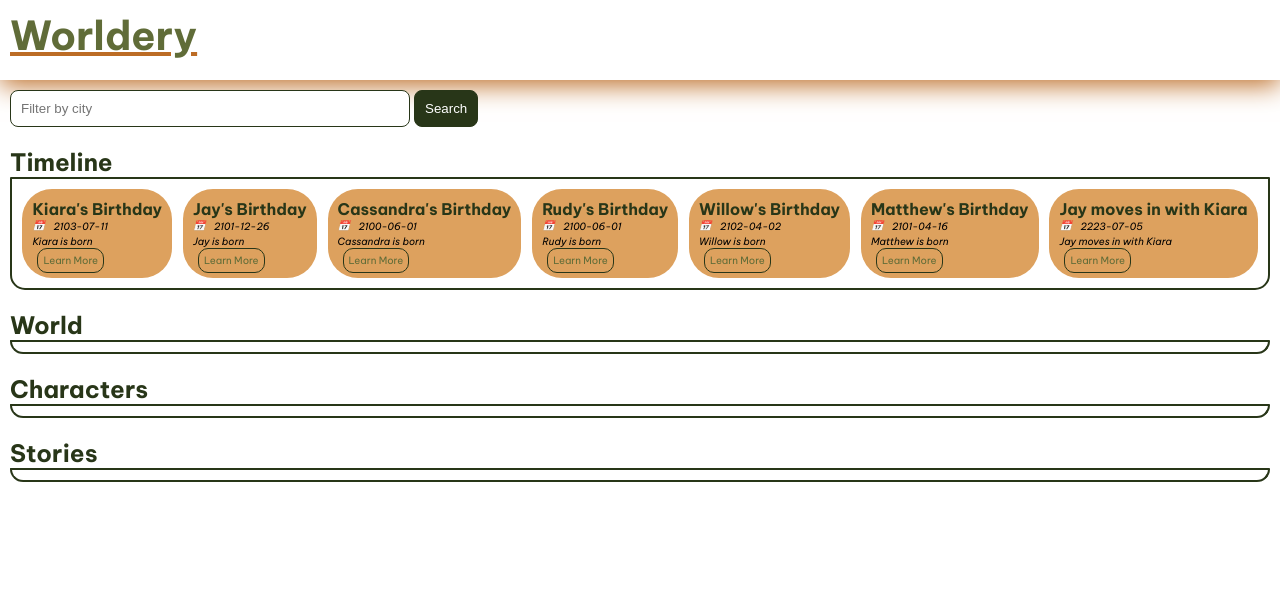
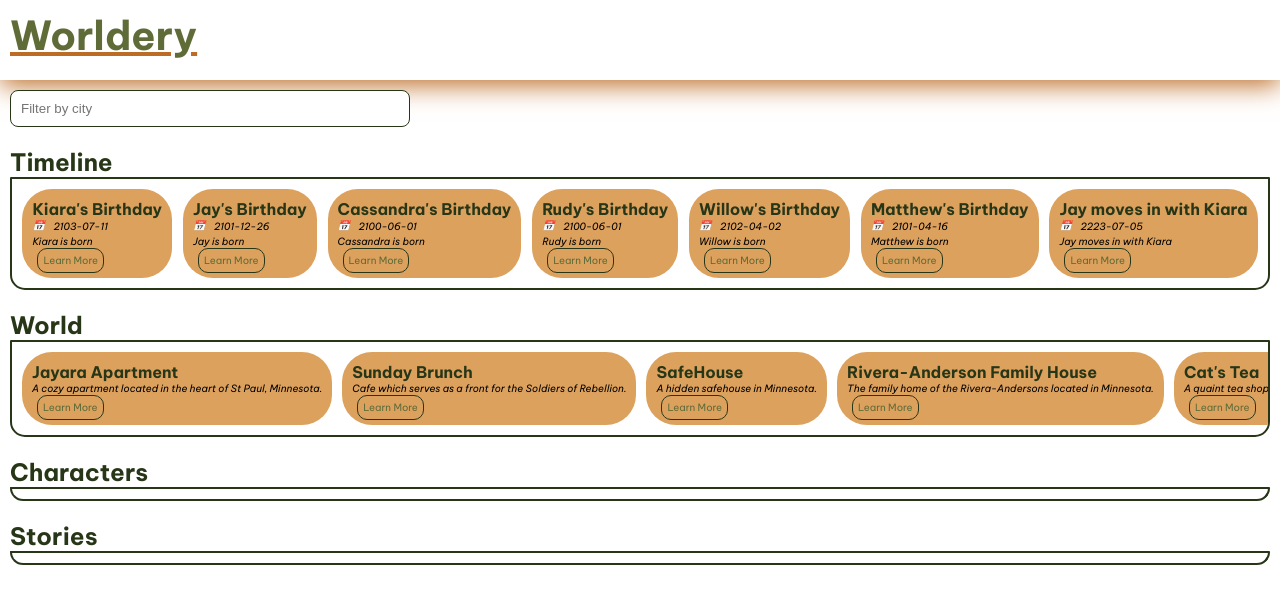
Before and after one commit to kandriam/worldery, an Angular app: page / in a window 1280 px wide. Shown: the top 604 px of the page. Built offline with nearby package versions, Linux system fonts and the light colour scheme; data requests are answered from the project's data file.

Commit message:
World/Locations added
Details not yet added

```diff
--- a/db.json
+++ b/db.json
@@ -128,5 +128,73 @@
         "Jayara"
       ]
     }
+  ],
+  "worldlocations": [
+    {
+      "id": "1",
+      "name": "Jayara Apartment",
+      "description": "A cozy apartment located in the heart of St Paul, Minnesota.",
+      "characters": [
+        "Kiara Ravao",
+        "Judy Han"
+      ],
+      "stories": [
+        "Fire & Ice"
+      ],
+      "tags": []
+    },
+    {
+      "id": "2",
+      "name": "Sunday Brunch",
+      "description": "Cafe which serves as a front for the Soldiers of Rebellion.",
+      "characters": [
+        "Rudy Edwards",
+        "Cassandra Edwards",
+        "Judy Han"
+      ],
+      "stories": [
+        "Fire & Ice"
+      ],
+      "tags": ["cafe", "food", "Soldiers of Rebellion"]
+    },
+    {
+      "id": "3",
+      "name": "SafeHouse",
+      "description": "A hidden safehouse in Minnesota.",
+      "characters": [
+        "Cassandra Edwards",
+        "Judy Han",
+        "William Hardin"
+      ],
+      "stories": [
+        "Fire & Ice"
+      ],
+      "tags": ["Soldiers of Rebellion"]
+    },
+    {
+      "id": "4",
+      "name": "Rivera-Anderson Family House",
+      "description": "The family home of the Rivera-Andersons located in Minnesota.",
+      "characters": [
+        "Willow Rivera-Anderson",
+        "Matthew Rivera-Anderson"
+      ],
+      "stories": [
+        "Fire & Ice"
+      ],
+      "tags": []
+    },
+    {
+      "id": "5",
+      "name": "Cat's Tea",
+      "description": "A quaint tea shop owned by the Deng family.",
+      "characters": [
+        "Leo Deng"
+      ],
+      "stories": [
+        "Fire & Ice"
+      ],
+      "tags": ["tea"]
+    }
   ]
 }
--- a/src/app/home/home.ts
+++ b/src/app/home/home.ts
@@ -3,14 +3,18 @@ import {WorldEvent} from '../word-event/world-event';
 import {WorldEventInfo} from '../worldevent';
 import {WorldEventService} from '../services/world-event.service';
 
+import { WorldLocation } from "../world-location/world-location";
+import { WorldLocationInfo } from '../worldlocation';
+import { WorldLocationService } from '../services/world-location.service';
+
 @Component({
   selector: 'app-home',
-  imports: [WorldEvent],
+  imports: [WorldEvent, WorldLocation],
   template: `
     <section>
       <form>
-        <input type="text" placeholder="Filter by city" #filter />
-        <button class="primary" type="button" (click)="filterResults(filter.value)">Search</button>
+        <input type="text" placeholder="Filter by city" #filter (change)="filterResults(filter.value)"/>
+        <!-- <button class="primary" type="button" (click)="filterResults(filter.value)">Search</button> -->
       </form>
     </section>
     <div class="home-row-title">
@@ -26,7 +30,9 @@ import {WorldEventService} from '../services/world-event.service';
       <h2>World</h2>
     </div>
     <div class="home-row">
-      <!-- World components would go here -->
+      @for(worldLocation of filteredLocationList; track $index) {
+        <app-world-location [worldLocation]="worldLocation"></app-world-location>
+      }
     </div>
 
     <div class="home-row-title">
@@ -49,9 +55,12 @@ import {WorldEventService} from '../services/world-event.service';
 })
 
 export class Home {
+  worldEvent: WorldEventService = inject(WorldEventService);
   filteredEventList: WorldEventInfo[] = [];
   worldEventList: WorldEventInfo[] = [];
-  worldEvent: WorldEventService = inject(WorldEventService);
+  worldLocation: WorldLocationService = inject(WorldLocationService);
+  filteredLocationList: WorldLocationInfo[] = [];
+  worldLocationList: WorldLocationInfo[] = [];
 
   constructor() {
     this.worldEvent
@@ -60,15 +69,26 @@ export class Home {
         this.worldEventList = worldEventList;
         this.filteredEventList = worldEventList;
       });
+
+    this.worldLocation
+      .getAllWorldLocations()
+      .then((worldLocationList: WorldLocationInfo[]) => {
+        this.worldLocationList = worldLocationList;
+        this.filteredLocationList = worldLocationList;
+      });
   }
 
   filterResults(text: string) {
     if (!text) {
       this.filteredEventList = this.worldEventList;
+      this.filteredLocationList = this.worldLocationList;
       return;
     }
     this.filteredEventList = this.worldEventList.filter((worldEvent) =>
       worldEvent?.tags.join(' ').toLowerCase().includes(text.toLowerCase()),
     );
+    this.filteredLocationList = this.worldLocationList.filter((worldLocation) =>
+      worldLocation?.tags.join(' ').toLowerCase().includes(text.toLowerCase()),
+    );
   }
 }
--- /dev/null
+++ b/src/app/services/world-location.service.ts
@@ -0,0 +1,42 @@
+import { Injectable } from '@angular/core';
+import { WorldLocationInfo } from '../worldlocation';
+
+@Injectable({
+  providedIn: 'root'
+})
+export class WorldLocationService {
+  url = 'http://localhost:3000/worldlocations';
+
+  async getAllWorldLocations(): Promise<WorldLocationInfo[]> {
+    const data = await fetch(this.url);
+    return await data.json() ?? [];
+  }
+
+  async getWorldLocationById(id: number): Promise<WorldLocationInfo | undefined> {
+    const data = await fetch(`${this.url}?id=${id}`);
+    const locationJson = await data.json();
+    return locationJson[0] ?? {};
+  }
+
+  updateWorldLocation(locationID: number, locationName: string, locationDescription: string, locationTags: string[]) {
+    console.log(
+      `Location edited:
+      locationID: ${locationID},
+      locationName: ${locationName},
+      locationDescription: ${locationDescription},
+      locationTags: ${locationTags}.`,
+    );
+    fetch(`${this.url}/${locationID}`, {
+      method: 'PUT',
+      headers: {
+        'Content-Type': 'application/json',
+      },
+      body: JSON.stringify({
+        id: locationID,
+        name: locationName,
+        description: locationDescription,
+        tags: locationTags,
+      }),
+    });
+  }
+}
--- /dev/null
+++ b/src/app/world-location/world-location.css
@@ -0,0 +1,42 @@
+.world-container {
+  background: var(--accent-color);
+  border-radius: 30px;
+  margin: 5px;
+  padding: 10px;
+  transition: box-shadow 0.5s ease-in-out;
+}
+
+.world-container:hover {
+  box-shadow: 5px 5px 15px var(--shadow-color);
+}
+
+.world-heading {
+  color: var(--primary-color);
+}
+
+.world-date, .world-location, .world-characters, .world-stories, .world-description, .world-tags {
+  font-size: x-small;
+}
+.world-date {
+  font-style: italic;
+}
+
+.world-location {
+  font-style: italic;
+}
+
+.world-characters {
+  font-style: italic;
+}
+
+.world-description {
+  font-style: italic;
+}
+
+.world-stories {
+  font-style: italic;
+}
+
+.world-tags {
+  font-style: italic;
+}
--- /dev/null
+++ b/src/app/world-location/world-location.ts
@@ -0,0 +1,24 @@
+import { Component, input } from '@angular/core';
+import { WorldLocationInfo } from '../worldlocation';
+import {RouterLink, RouterOutlet } from '@angular/router';
+
+@Component({
+  selector: 'app-world-location',
+  imports: [RouterLink, RouterOutlet],
+  template: `
+    <div class="world-container">
+      <h4 class="world-heading">{{ worldLocation().name }}</h4>
+      <p class="world-description">{{ worldLocation().description }}</p>
+      <!-- <p class="world-location">{{ worldLocation().location.join(', ') }}</p>
+      <p class="world-characters">{{ worldLocation().characters.join(', ') }}</p>
+      <p class="world-stories">{{ worldLocation().stories.join(', ') }}</p>
+      <p class="world-tags">{{ worldLocation().tags.join(', ') }}</p> -->
+      <a [routerLink]="['/event-details', worldLocation().id]" class="details-button">Learn More</a>
+    </div>
+  `,
+  styleUrls: ['./world-location.css', '../../styles.css']
+})
+export class WorldLocation {
+    worldLocation = input.required<WorldLocationInfo>();
+
+}
--- /dev/null
+++ b/src/app/worldlocation.ts
@@ -0,0 +1,8 @@
+export interface WorldLocationInfo {
+    id: number;
+    name: string;
+    description: string;
+    characters: string[];
+    stories: string[];
+    tags: string[];
+}
```
